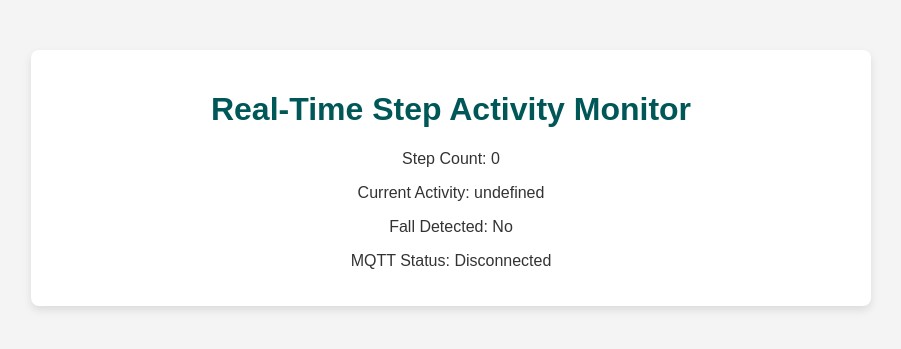
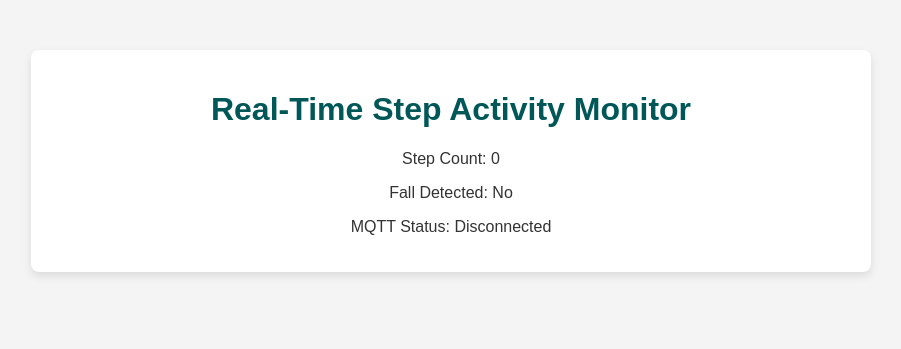
Before and after one commit to alphajr009/FitBit-IOT, a Flask app: page / in a window 1280 px wide. Shown: the top 349 px of the page, without its empty margins (189-1090 px from the left). Run offline with Flask 3, Linux system fonts and the light colour scheme.

Commit message:
Update index.html

```diff
--- a/templates/index.html
+++ b/templates/index.html
@@ -12,7 +12,6 @@
 
         <div class="info">
             <p>Step Count: <span id="stepCount">0</span></p>
-            <p>Current Activity: <span id="activity">Not Moving</span></p>
             <p>Fall Detected: <span id="fallDetected">No</span></p>
             <p>MQTT Status: <span id="mqttStatus">Disconnected</span></p>
         </div>
@@ -24,16 +23,14 @@
                 .then(response => response.json())
                 .then(data => {
                     document.getElementById('stepCount').innerText = data.steps;
-                    document.getElementById('activity').innerText = data.activity;
                     document.getElementById('fallDetected').innerText = data.fall_detected ? "Yes" : "No";
                     document.getElementById('mqttStatus').innerText = data.mqtt_status;
                 })
                 .catch(error => console.error('Error fetching activity data:', error));
         }
 
-        // Fetch activity data every 10 seconds
         setInterval(fetchActivityData, 10000);
-        fetchActivityData();  // Initial call to populate the UI on load
+        fetchActivityData();
     </script>
 </body>
 </html>
```
